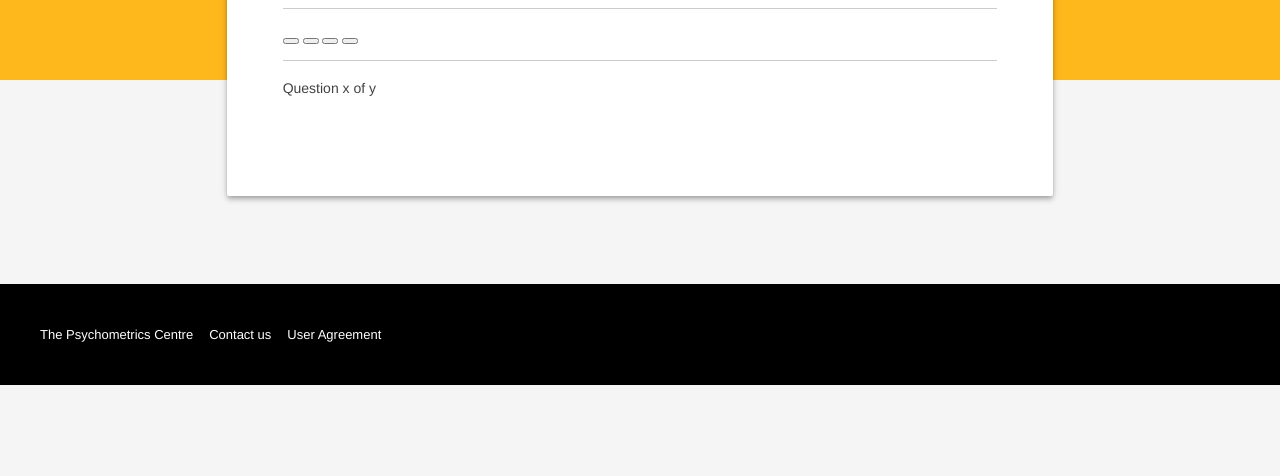
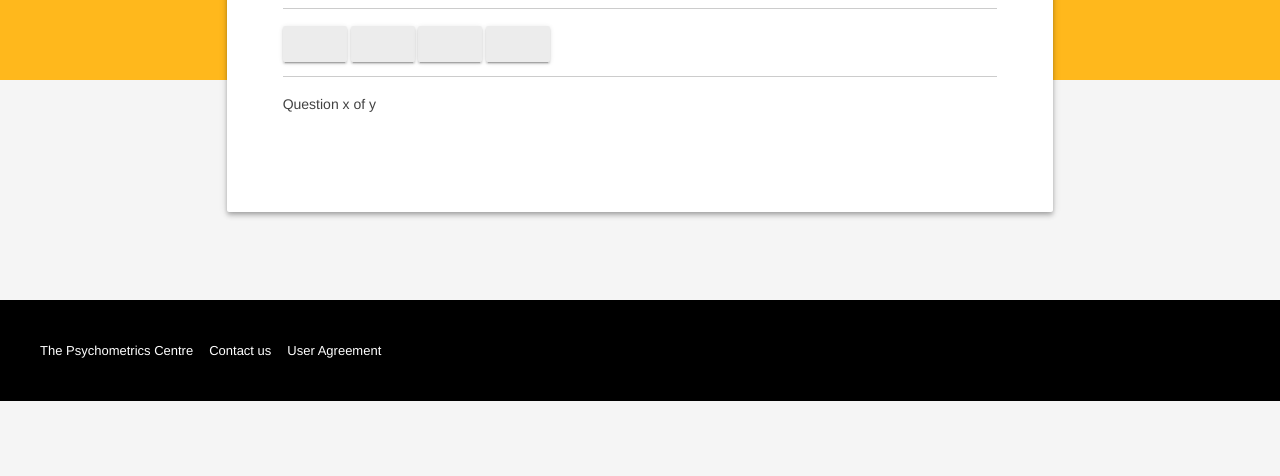
Before and after one commit to Pink-Moon/tpc-frontend-task, a plain HTML site: page tpc-frontend-task-static/index.html in a window 1280 px wide. Shown: the part 324-800 px from the top of the page. Drawn offline with nearby package versions, Linux system fonts and the light colour scheme.

Commit message:
Task04
Added Material buttons class

```diff
--- a/tpc-frontend-task-static/index.html
+++ b/tpc-frontend-task-static/index.html
@@ -70,10 +70,10 @@
                 <hr>
                 <p id="question"></p>
                 <div class="buttons">
-                  <button id="btn0"><span id="choice0"></span></button>
-                  <button id="btn1"><span id="choice1"></span></button>
-                  <button id="btn2"><span id="choice2"></span></button>
-                  <button id="btn3"><span id="choice3"></span></button>
+                  <button id="btn0" class="mdl-button mdl-js-button mdl-button--raised mdl-js-ripple-effect"><span id="choice0"></span></button>
+                  <button id="btn1" class="mdl-button mdl-js-button mdl-button--raised mdl-js-ripple-effect"><span id="choice1"></span></button>
+                  <button id="btn2" class="mdl-button mdl-js-button mdl-button--raised mdl-js-ripple-effect"><span id="choice2"></span></button>
+                  <button id="btn3" class="mdl-button mdl-js-button mdl-button--raised mdl-js-ripple-effect"><span id="choice3"></span></button>
                 </div>
                 <hr>
                 <p>Question x of y</p>
```
Also changed, not shown: tpc-frontend-task-static/styles.css (+1 -8 lines).
